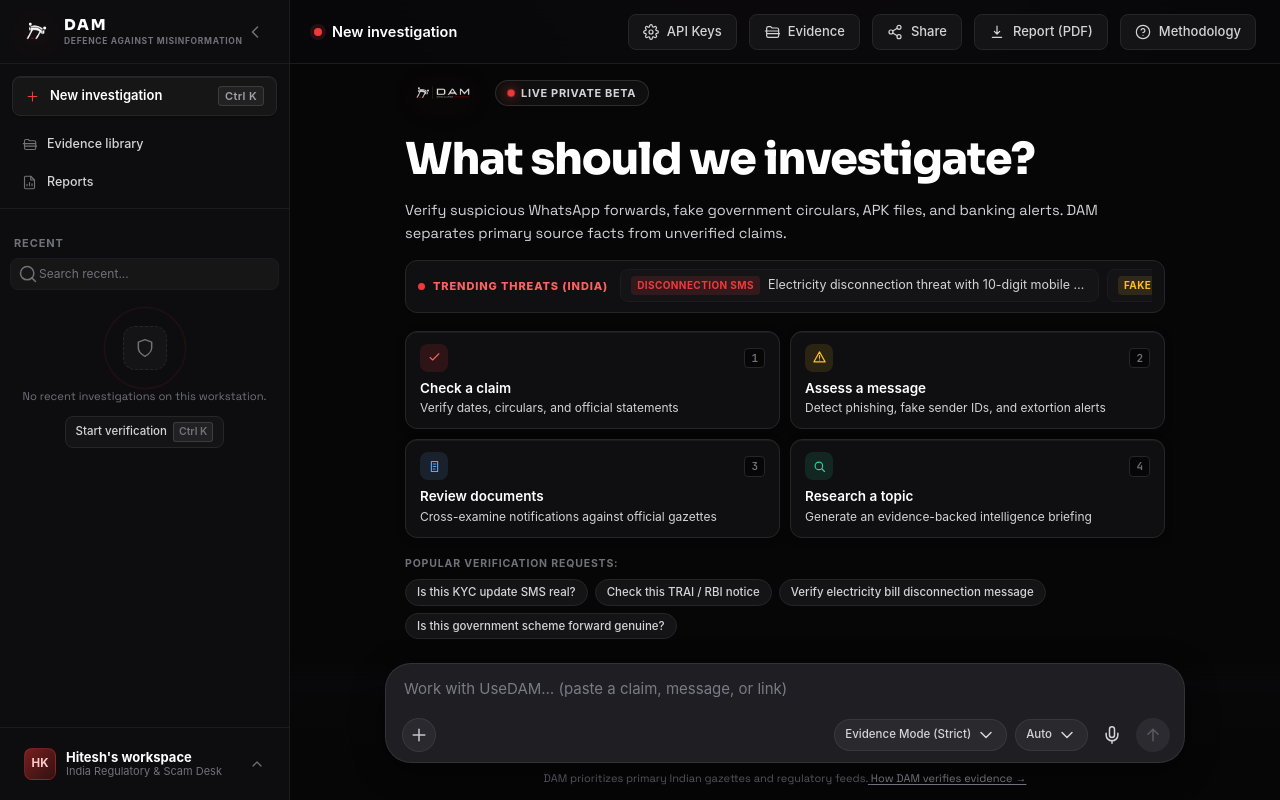
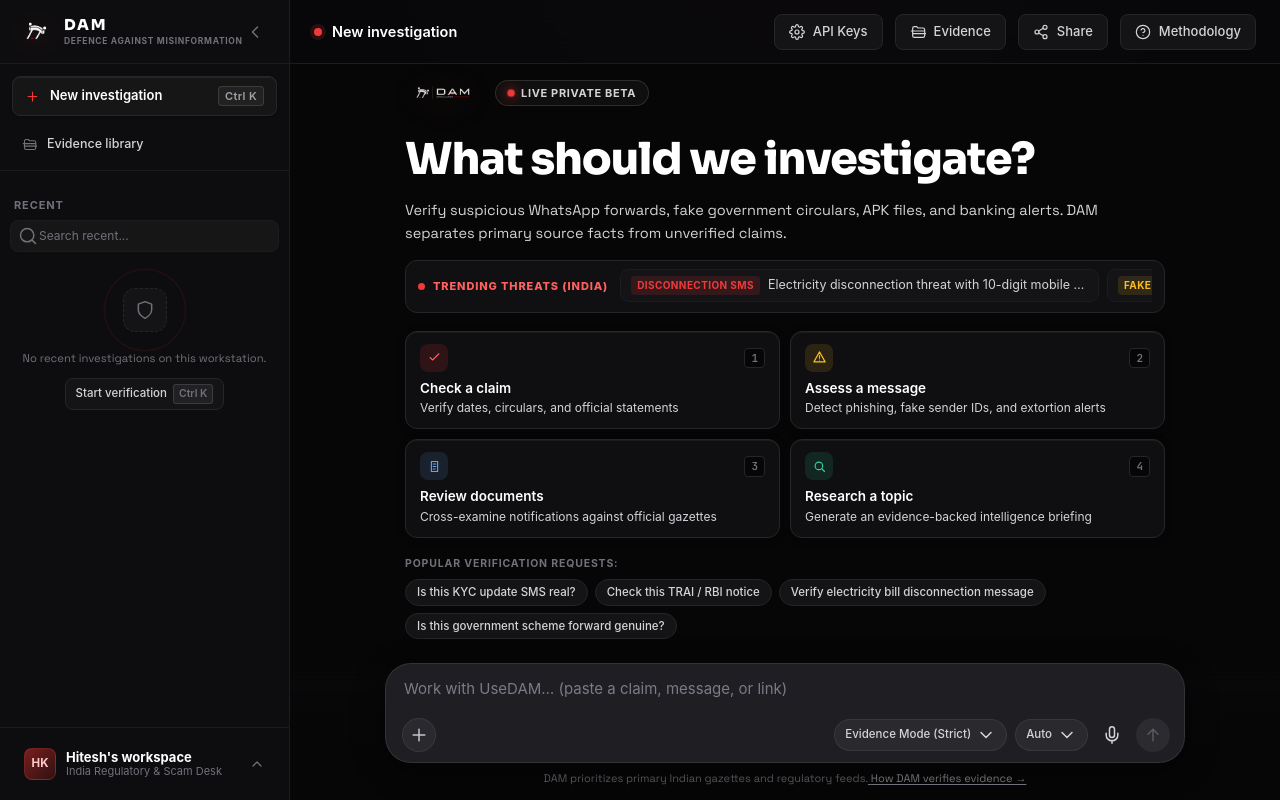
Before and after one commit to naveen-cs50-cse/DAMtesting, a Next.js app: page / in a window 1280 px wide. Built offline with nearby package versions, Linux system fonts and the light colour scheme.

Commit message:
refactor: remove print PDF and report buttons from topbar, sidebar, and conversation feed

```diff
--- a/components/ConversationFeed.tsx
+++ b/components/ConversationFeed.tsx
@@ -378,9 +378,6 @@
             )}
           </div>
           <div className="controls-right">
-            <button className="control-btn" onClick={() => window.print()} title="Print or Export PDF">
-              <FileIcon className="w-3.5 h-3.5" /> <span>Export PDF</span>
-            </button>
             <button
               className="control-btn"
               onClick={() => {
--- a/components/Sidebar.tsx
+++ b/components/Sidebar.tsx
@@ -242,10 +242,6 @@
           <span>Evidence library</span>
           {evidenceCount > 0 && <span className="nav-badge evidence-count-badge">{evidenceCount}</span>}
         </button>
-        <button className="nav-item" onClick={() => window.print()} title="Print or Export PDF Report">
-          <svg viewBox="0 0 24 24" width="16" height="16" fill="none" stroke="currentColor" strokeWidth="2"><path d="M14 2H6a2 2 0 0 0-2 2v16a2 2 0 0 0 2 2h12a2 2 0 0 0 2-2V8z"/><polyline points="14 2 14 8 20 8"/><path d="M8 17v-2m4 2v-5m4 5v-3"/></svg>
-          <span>Reports</span>
-        </button>
       </nav>
 
       <div className="history-section">
--- a/components/Topbar.tsx
+++ b/components/Topbar.tsx
@@ -85,14 +85,6 @@
           </button>
         )}
 
-        <button
-          className="quiet-button"
-          onClick={() => window.print()}
-          title="Print or Export PDF Report"
-        >
-          <svg viewBox="0 0 24 24" width="15" height="15" fill="none" stroke="currentColor" strokeWidth="2"><path d="M12 3v12m0 0 4-4m-4 4-4-4M5 20h14"/></svg>
-          <span>Report (PDF)</span>
-        </button>
 
         <button
           className="quiet-button text-link"
```
